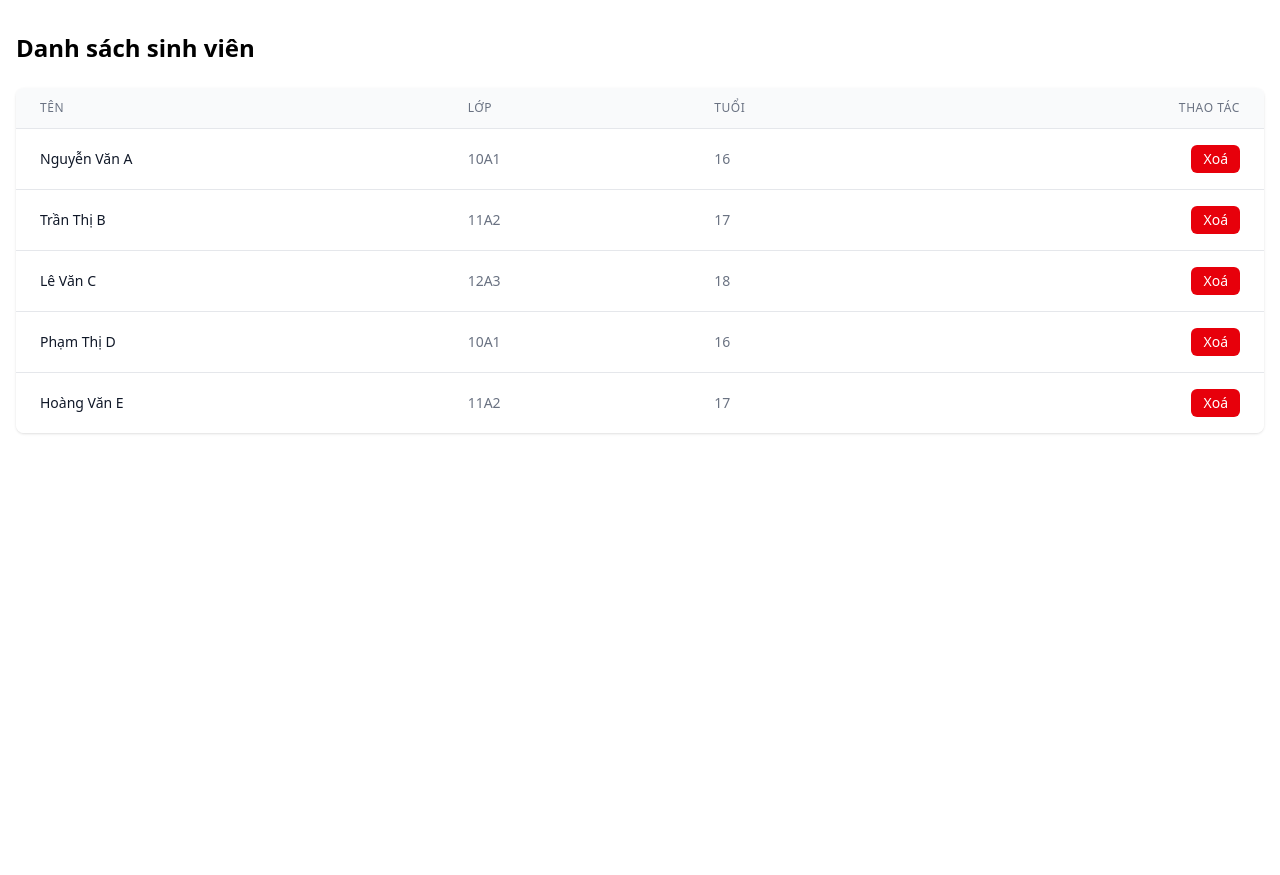
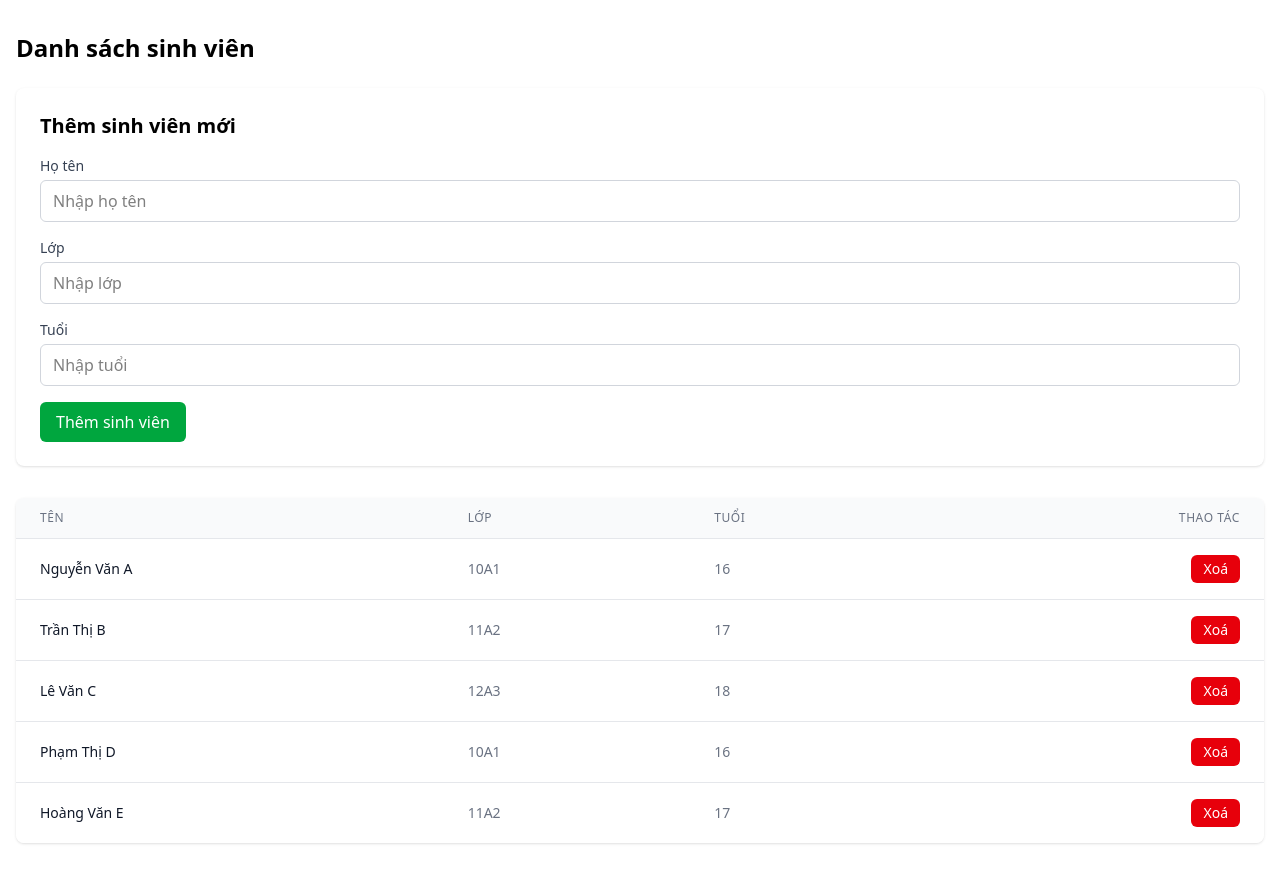
Before and after one commit to VoTrieuAn/22657391_VoTrieuAn_M21, a React (Vite) app: page / in a window 1280 px wide. Before the commit the page ends 800 px from the top, so only its background shows below. Built offline with nearby package versions, Linux system fonts and the light colour scheme.

Commit message:
Them sinh vien moi

```diff
--- a/src/components/StudentList.jsx
+++ b/src/components/StudentList.jsx
@@ -10,14 +10,155 @@ const StudentList = () => {
     { id: 5, name: "Hoàng Văn E", class: "11A2", age: 17 },
   ])
 
-  // Function to handle student deletion
-  const handleDelete = (id) => {
-    setStudents(students.filter((student) => student.id !== id))
-  }
+    // Form state
+    const [formData, setFormData] = useState({
+        name: "",
+        class: "",
+        age: "",
+      })
 
-  return (
+      // Form validation state
+      const [errors, setErrors] = useState({
+        name: "",
+        class: "",
+        age: "",
+      })
+
+      // Handle input changes
+      const handleChange = (e) => {
+        const { name, value } = e.target
+        setFormData({
+          ...formData,
+          [name]: value,
+        })
+
+        // Clear error when user types
+        if (errors[name]) {
+          setErrors({
+            ...errors,
+            [name]: "",
+          })
+        }
+      }
+
+      // Validate form
+      const validateForm = () => {
+        let valid = true
+        const newErrors = { ...errors }
+
+        if (!formData.name.trim()) {
+          newErrors.name = "Vui lòng nhập họ tên"
+          valid = false
+        }
+
+        if (!formData.class.trim()) {
+          newErrors.class = "Vui lòng nhập lớp"
+          valid = false
+        }
+
+        if (!formData.age.trim()) {
+          newErrors.age = "Vui lòng nhập tuổi"
+          valid = false
+        } else if (isNaN(Number(formData.age)) || Number(formData.age) <= 0) {
+          newErrors.age = "Tuổi phải là số dương"
+          valid = false
+        }
+
+        setErrors(newErrors)
+        return valid
+      }
+
+      // Handle form submission
+      const handleSubmit = (e) => {
+        e.preventDefault()
+
+        if (validateForm()) {
+          // Add new student
+          const newStudent = {
+            id: Math.max(0, ...students.map((s) => s.id)) + 1,
+            name: formData.name,
+            class: formData.class,
+            age: Number(formData.age),
+          }
+
+          setStudents([...students, newStudent])
+
+          // Reset form
+          setFormData({
+            name: "",
+            class: "",
+            age: "",
+          })
+        }
+      }
+
+  return  (
     <div className="container mx-auto px-4 py-8">
       <h1 className="text-2xl font-bold mb-6">Danh sách sinh viên</h1>
+
+      {/* Add Student Form */}
+      <div className="bg-white p-6 rounded-lg shadow mb-8">
+        <h2 className="text-xl font-semibold mb-4">Thêm sinh viên mới</h2>
+        <form onSubmit={handleSubmit} className="space-y-4">
+          <div>
+            <label htmlFor="name" className="block text-sm font-medium text-gray-700 mb-1">
+              Họ tên
+            </label>
+            <input
+              type="text"
+              id="name"
+              name="name"
+              value={formData.name}
+              onChange={handleChange}
+              className={`w-full px-3 py-2 border rounded-md ${errors.name ? "border-red-500" : "border-gray-300"}`}
+              placeholder="Nhập họ tên"
+            />
+            {errors.name && <p className="mt-1 text-sm text-red-600">{errors.name}</p>}
+          </div>
+
+          <div>
+            <label htmlFor="class" className="block text-sm font-medium text-gray-700 mb-1">
+              Lớp
+            </label>
+            <input
+              type="text"
+              id="class"
+              name="class"
+              value={formData.class}
+              onChange={handleChange}
+              className={`w-full px-3 py-2 border rounded-md ${errors.class ? "border-red-500" : "border-gray-300"}`}
+              placeholder="Nhập lớp"
+            />
+            {errors.class && <p className="mt-1 text-sm text-red-600">{errors.class}</p>}
+          </div>
+
+          <div>
+            <label htmlFor="age" className="block text-sm font-medium text-gray-700 mb-1">
+              Tuổi
+            </label>
+            <input
+              type="number"
+              id="age"
+              name="age"
+              value={formData.age}
+              onChange={handleChange}
+              className={`w-full px-3 py-2 border rounded-md ${errors.age ? "border-red-500" : "border-gray-300"}`}
+              placeholder="Nhập tuổi"
+              min="1"
+            />
+            {errors.age && <p className="mt-1 text-sm text-red-600">{errors.age}</p>}
+          </div>
+
+          <div>
+            <button
+              type="submit"
+              className="bg-green-600 hover:bg-green-700 text-white font-medium py-2 px-4 rounded-md transition-colors"
+            >
+              Thêm sinh viên
+            </button>
+          </div>
+        </form>
+      </div>
 
       {/* Desktop view */}
       <div className="hidden md:block overflow-hidden rounded-lg shadow">
@@ -64,7 +205,6 @@ const StudentList = () => {
                 </td>
                 <td className="px-6 py-4 whitespace-nowrap text-right text-sm font-medium">
                   <button
-                    onClick={() => handleDelete(student.id)}
                     className="text-white bg-red-600 hover:bg-red-700 px-3 py-1 rounded-md transition-colors"
                   >
                     Xoá
@@ -83,7 +223,6 @@ const StudentList = () => {
             <div className="flex justify-between items-center mb-2">
               <h3 className="text-lg font-medium">{student.name}</h3>
               <button
-                onClick={() => handleDelete(student.id)}
                 className="text-white bg-red-600 hover:bg-red-700 px-3 py-1 rounded-md text-sm transition-colors"
               >
                 Xoá
```
